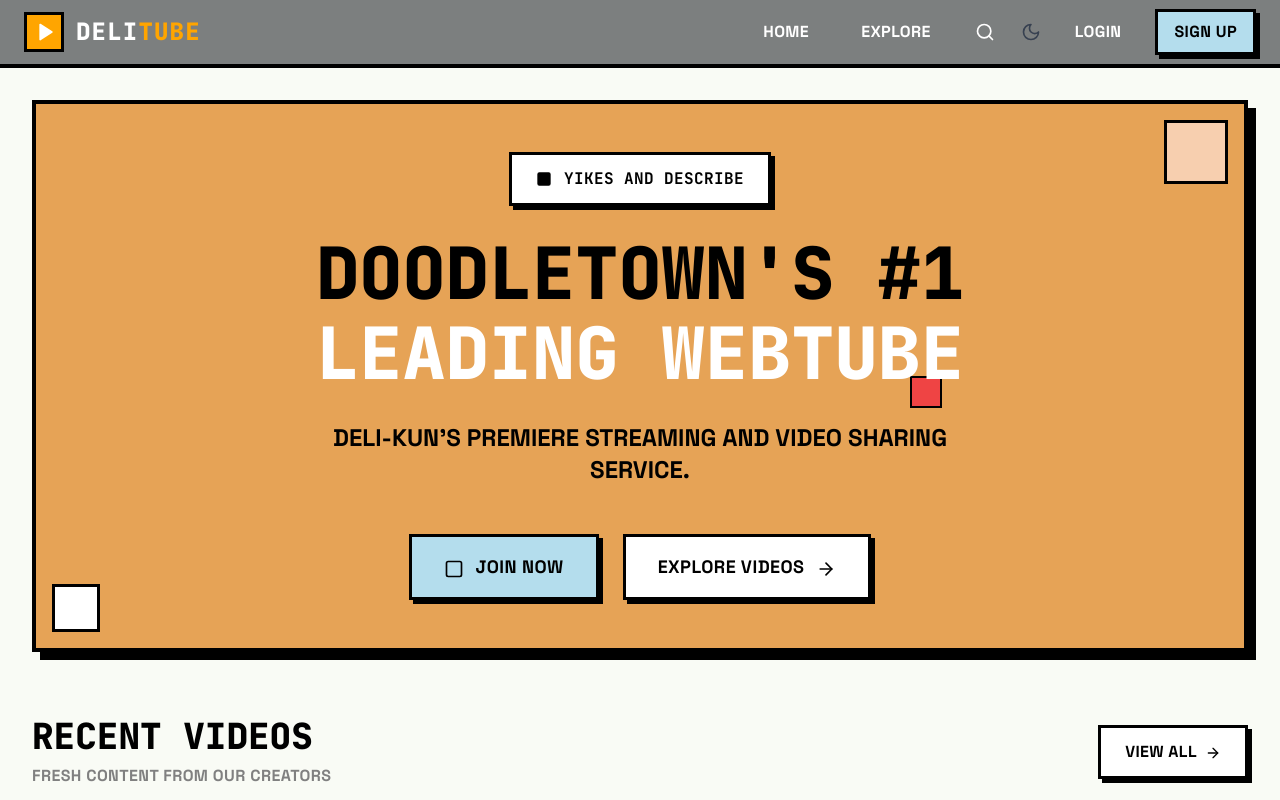
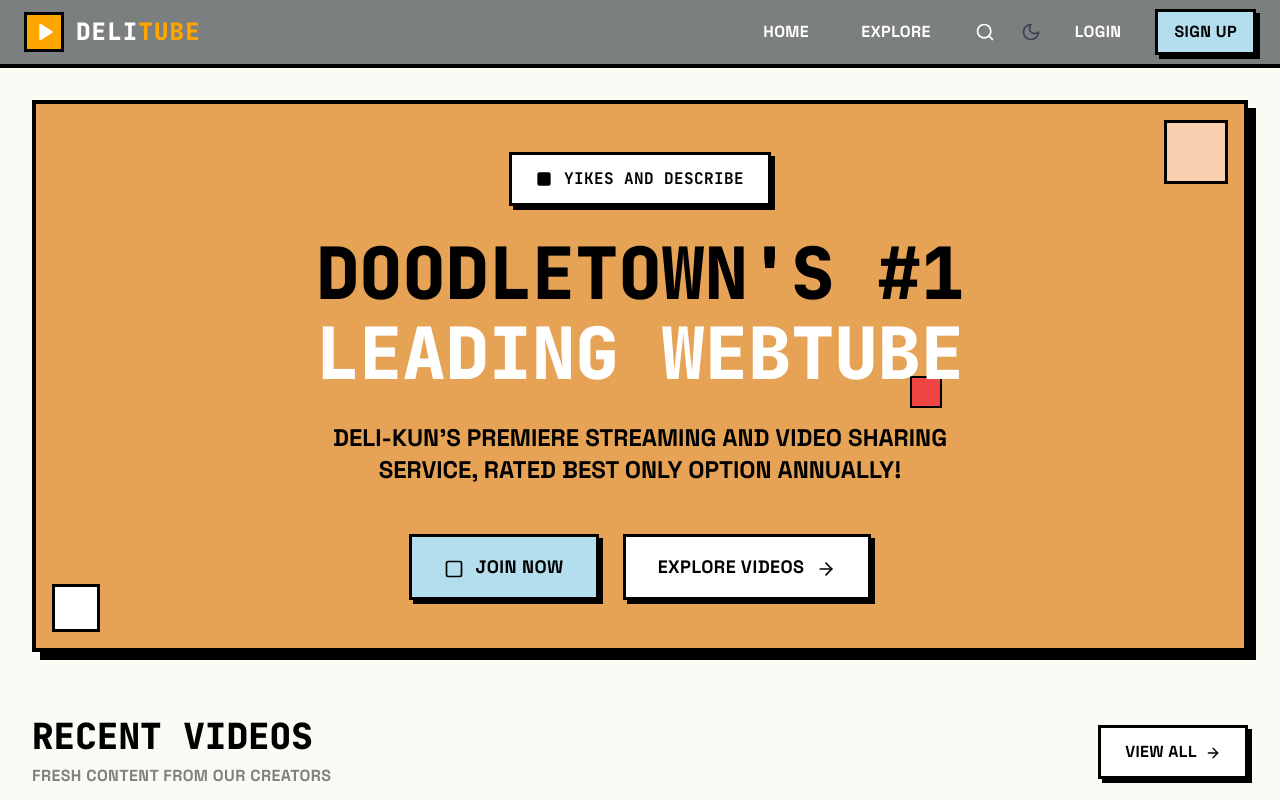
Before and after one commit to jasonTRUXAL/delitube, a React (Vite) app: page / in a window 1280 px wide. Shown: the top 800 px of the page. Built offline with nearby package versions, Linux system fonts and the light colour scheme; no server answers; the database is empty.

Commit message:
Update slogan to include 'rated best only option annually'

```diff
--- a/src/pages/HomePage.tsx
+++ b/src/pages/HomePage.tsx
@@ -31,7 +31,7 @@ const HomePage = () => {
           </h1>
 
           <p className="text-xl md:text-2xl mb-12 max-w-2xl mx-auto leading-relaxed text-brutal-black font-bold">
-            DELI-KUN'S PREMIERE STREAMING AND VIDEO SHARING SERVICE.
+            DELI-KUN'S PREMIERE STREAMING AND VIDEO SHARING SERVICE, RATED BEST ONLY OPTION ANNUALLY!
           </p>
 
           <div className="flex flex-col sm:flex-row gap-6 justify-center">
```
